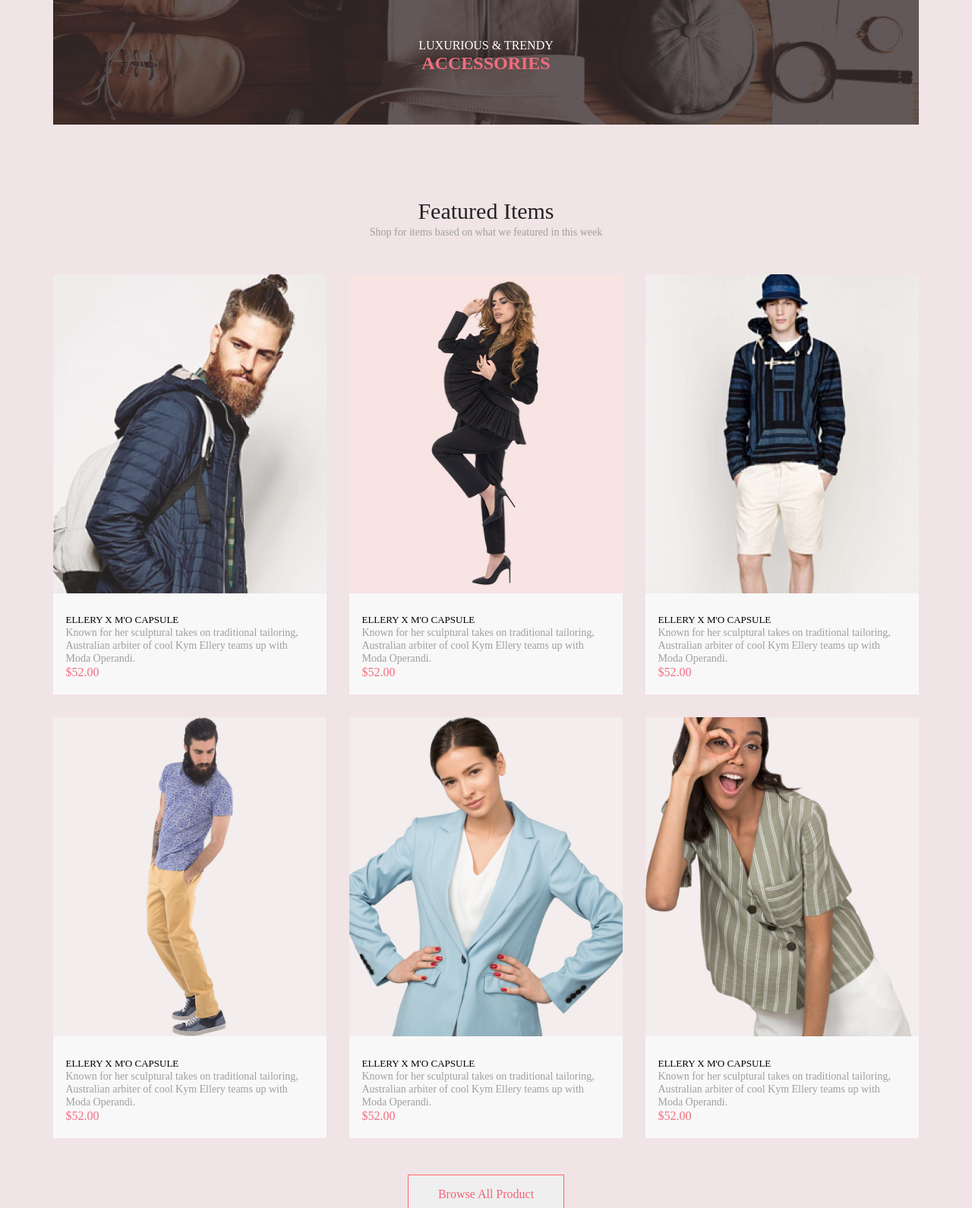
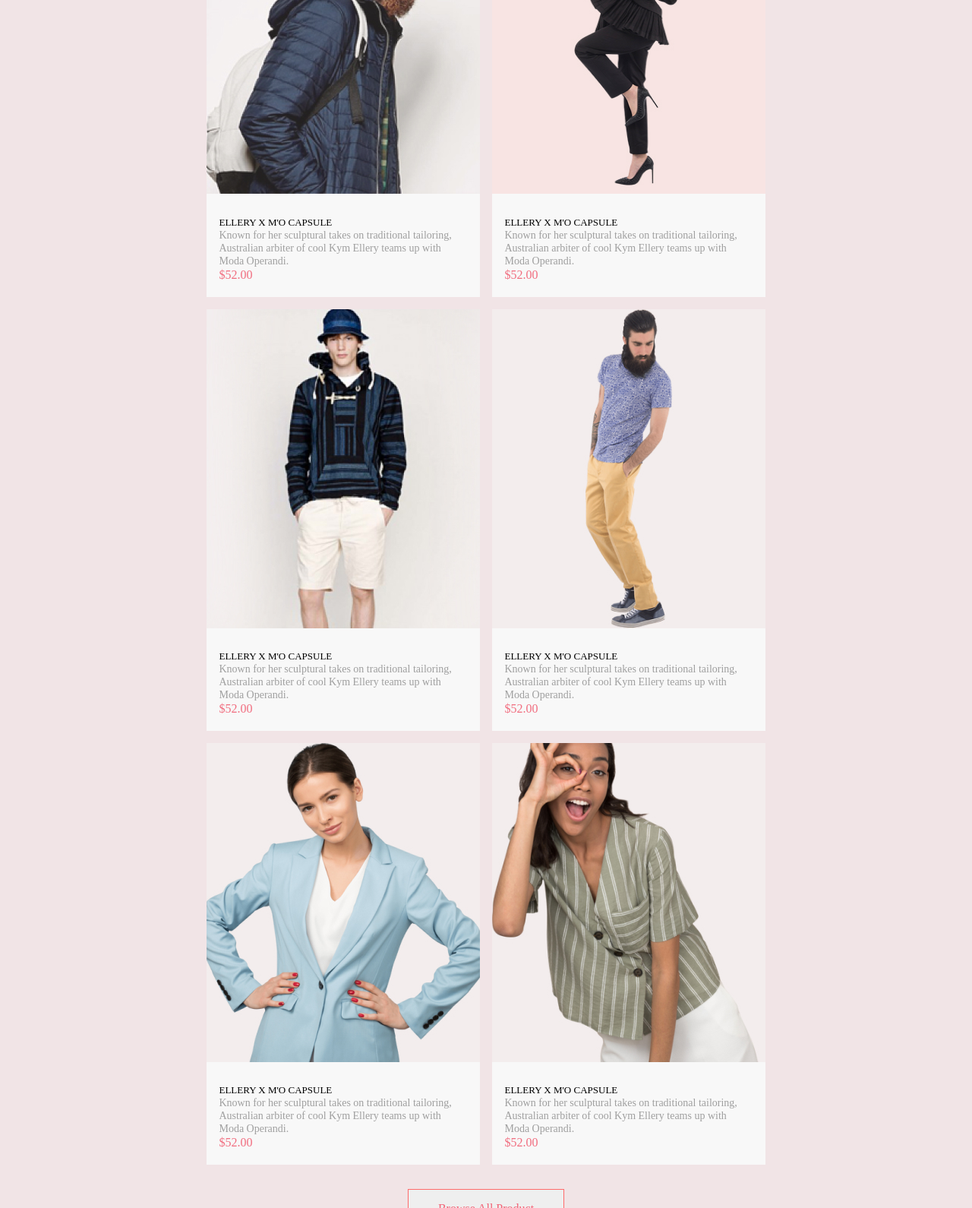
Before and after one commit to ZutkijVoron/hom-wor, a plain HTML site: page index.html in a window 1280 px wide. Shown: the part 1210-2800 px from the top of the page at 76% size. Drawn offline with Linux system fonts and the light colour scheme.

Commit message:
768 готов

```diff
--- a/css/style.css
+++ b/css/style.css
@@ -63,7 +63,6 @@ body {
 }
 
 .title-h1 {
-  font-family: Lato;
   font-size: 48px;
   font-weight: 900;
   line-height: 57.6px;
@@ -175,13 +174,32 @@ h3.title {
   background: rgba(248, 248, 248, 1);
 }
 
+.card-img {
+  position: relative;
+}
+
+.card-img::before {
+  content: "";
+  position: absolute;
+  background: #3a3838db;
+  top: 0;
+  left: 0;
+  right: 0;
+  bottom: 0;
+  transition: cubic-bezier(0.075, 0.82, 0.165, 1) 3s;
+  opacity: 0;
+}
+
+.card-img:hover::before {
+  opacity: 0.7;
+}
+
 .product-data {
   padding: 23.35px 28.8px 20px 16.46px;
-	text-align: start;
+  text-align: start;
 }
 
 .sub-title {
-  font-style: normal;
   font-weight: 400;
   font-size: 14px;
   line-height: 17px;
@@ -189,7 +207,6 @@ h3.title {
 }
 
 .price {
-  font-style: normal;
   font-weight: 400;
   font-size: 16px;
   line-height: 19px;
@@ -202,7 +219,6 @@ h3.title {
 
 .product-button {
   border: 1px solid rgba(255, 106, 106, 1);
-  font-style: normal;
   font-weight: 400;
   font-size: 16px;
   line-height: 19px;
@@ -212,7 +228,62 @@ h3.title {
 }
 
 .product-button:hover {
-  color: #222222;
+  color: #ffffff;
   background: #f26376;
   cursor: pointer;
 }
+
+@media (max-width: 1400px) {
+  ._wrapper {
+    max-width: 736px;
+  }
+
+  .header {
+    min-height: 74px;
+  }
+
+  .section-header {
+    max-width: 769px;
+  }
+
+  .main-img {
+    max-width: 386px;
+  }
+
+  .title-h1 {
+    font-size: 44px;
+    line-height: 52.8px;
+  }
+
+  .sub-title-h1 {
+    font-size: 24px;
+    line-height: 28.8px;
+  }
+
+  .banner {
+    grid-template-rows: 167px 116px;
+    gap: 20px;
+  }
+
+  .products {
+    margin-top: 109px;
+  }
+
+  .product-list {
+    margin-top: 72px;
+    grid-template-columns: repeat(2, 1fr);
+    gap: 16px;
+  }
+
+  .product-data {
+    padding-top: 25.35px;
+  }
+
+  .product-sub-title {
+    font-weight: 300;
+  }
+
+  .products-footer {
+    margin-top: 32px;
+  }
+}
--- a/index.html
+++ b/index.html
@@ -52,7 +52,7 @@
     </header>
     <main>
       <section class="section-header">
-        <img src="./img/main-man.jpg" alt="man in a jacket" />
+        <img src="./img/main-man.jpg" alt="man in a jacket" class="main-img" />
         <div class="right-header-list">
           <h1 class="title-h1">
             the brand
@@ -98,7 +98,9 @@
         </header>
         <article class="product-list">
           <div class="product-card">
-            <img src="./img/product-1.jpg" alt="product 1" class="card-img" />
+            <figure class="card-img">
+              <img src="./img/product-1.jpg" alt="product 1" />
+            </figure>
             <div class="product-data">
               <h3 class="title">ellery x m'o capsule</h3>
               <p class="sub-title">
@@ -110,7 +112,23 @@
             </div>
           </div>
           <div class="product-card">
-            <img src="./img/product-2.jpg" alt="product 2" class="card-img" />
+            <figure class="card-img">
+              <img src="./img/product-2.jpg" alt="product 2" />
+            </figure>
+            <div class="product-data">
+              <h3 class="title">ellery x m'o capsule</h3>
+              <p class="sub-title product-sub-title">
+                Known for her sculptural takes on traditional tailoring,
+                Australian arbiter of cool Kym Ellery teams up with Moda
+                Operandi.
+              </p>
+              <p class="price">$52.00</p>
+            </div>
+          </div>
+          <div class="product-card">
+            <figure class="card-img">
+              <img src="./img/product-3.jpg" alt="product 3" />
+            </figure>
             <div class="product-data">
               <h3 class="title">ellery x m'o capsule</h3>
               <p class="sub-title">
@@ -122,7 +140,9 @@
             </div>
           </div>
           <div class="product-card">
-            <img src="./img/product-3.jpg" alt="product 3" class="card-img" />
+            <figure class="card-img">
+              <img src="./img/product-4.jpg" alt="product 4" />
+            </figure>
             <div class="product-data">
               <h3 class="title">ellery x m'o capsule</h3>
               <p class="sub-title">
@@ -134,7 +154,9 @@
             </div>
           </div>
           <div class="product-card">
-            <img src="./img/product-4.jpg" alt="product 4" class="card-img" />
+            <figure class="card-img">
+              <img src="./img/product-5.jpg" alt="product 5" />
+            </figure>
             <div class="product-data">
               <h3 class="title">ellery x m'o capsule</h3>
               <p class="sub-title">
@@ -146,19 +168,9 @@
             </div>
           </div>
           <div class="product-card">
-            <img src="./img/product-5.jpg" alt="product 5" class="card-img" />
-            <div class="product-data">
-              <h3 class="title">ellery x m'o capsule</h3>
-              <p class="sub-title">
-                Known for her sculptural takes on traditional tailoring,
-                Australian arbiter of cool Kym Ellery teams up with Moda
-                Operandi.
-              </p>
-              <p class="price">$52.00</p>
-            </div>
-          </div>
-          <div class="product-card">
-            <img src="./img/product-6.jpg" alt="product 6" class="card-img" />
+            <figure class="card-img">
+              <img src="./img/product-6.jpg" alt="product 6" />
+            </figure>
             <div class="product-data">
               <h3 class="title">ellery x m'o capsule</h3>
               <p class="sub-title">
@@ -170,9 +182,9 @@
             </div>
           </div>
         </article>
-				<footer class="products-footer">
-					<button class="product-button">Browse All Product</button>
-				</footer>
+        <footer class="products-footer">
+          <button class="product-button">Browse All Product</button>
+        </footer>
       </section>
     </main>
   </body>
```
